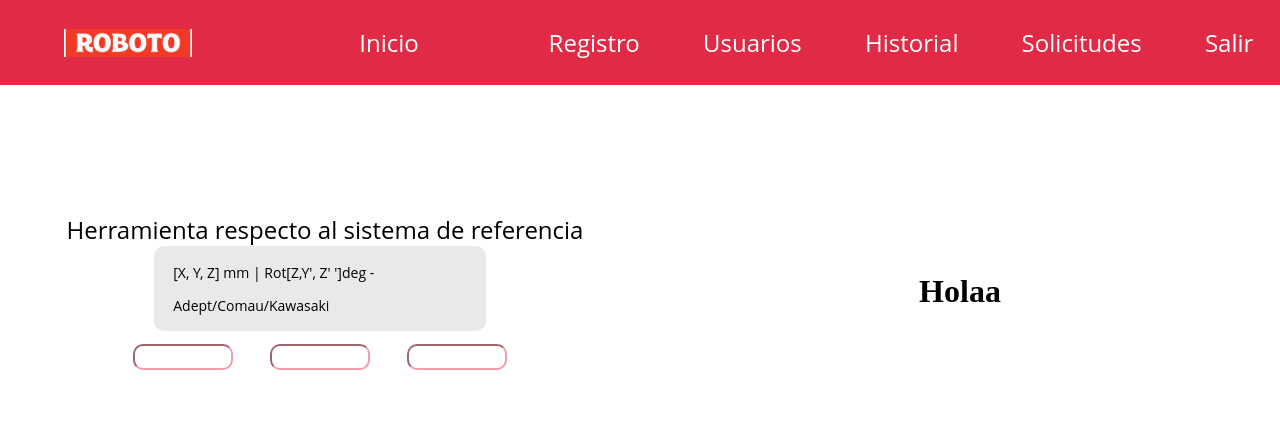
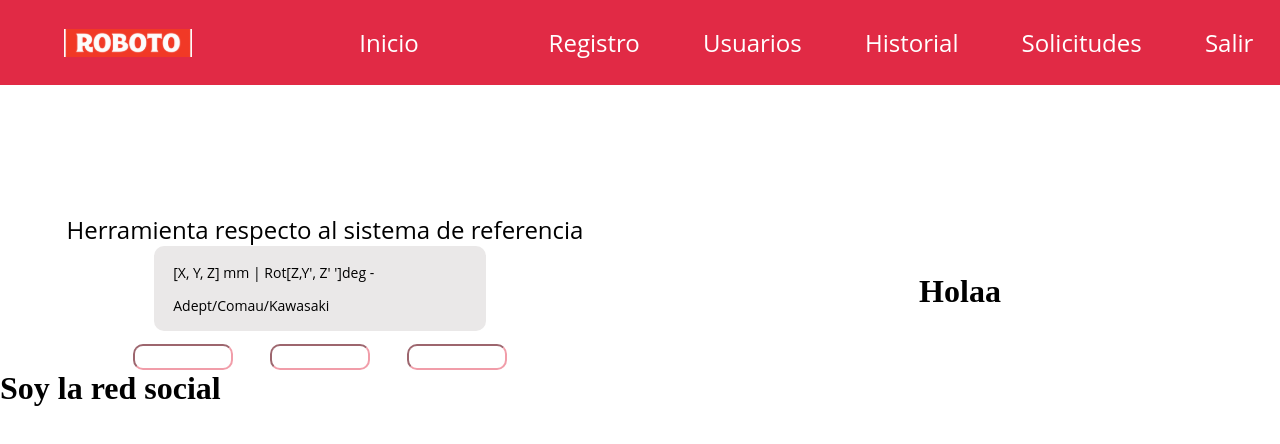
Before and after one commit to LuisAlejandro2003/Roboto, a React (Vite) app: page /PilotajesAdmin in a window 1280 px wide. Shown: the top 444 px of the page. Built offline with nearby package versions, Linux system fonts and the light colour scheme.

Commit message:
Cree el componente footer

```diff
--- a/src/assets/components/atoms/Label.jsx
+++ b/src/assets/components/atoms/Label.jsx
@@ -11,6 +11,7 @@ margin-left:10px;
 color: ${props => props.estilo ? '#000' : '#fff'};
 font-size: ${props => props.pequenio ? '14px' : '24px'};
 `;
+
 function Label({msn, estilo , pequenio}) {
     return (
         <StyledLabel estilo={estilo} pequenio={pequenio}>{msn}</StyledLabel>
--- a/src/assets/components/molecules/BodyPilotajesAdmin.jsx
+++ b/src/assets/components/molecules/BodyPilotajesAdmin.jsx
@@ -1,10 +1,7 @@
 import styled from "styled-components";
-import InputText from "../atoms/InputText";
-import SmallLabel from "../atoms/SmallLabel";
 import GroupText from "./GroupText";
 import HerramientasAdmin from "./HerramientasAdmin";
 
-import OpcionesNavAdmin from "./OpcionesNavAdmin";
 const StyledWrapperContainerLeft = styled.div`
   width: 50%;
   height: 100%;
--- /dev/null
+++ b/src/assets/components/molecules/RedesSociales.jsx
@@ -0,0 +1,7 @@
+const RedesSociales = () => {
+    return (
+        <h1>Soy la red social</h1>
+     );
+}
+
+export default RedesSociales;
--- /dev/null
+++ b/src/assets/components/organism/Fotter.jsx
@@ -0,0 +1,8 @@
+import RedesSociales from "../molecules/RedesSociales";
+const Fotter = () => {
+    return (
+        <RedesSociales></RedesSociales>
+     );
+}
+
+export default Fotter;
--- a/src/assets/pages/PilotajesAdmin.jsx
+++ b/src/assets/pages/PilotajesAdmin.jsx
@@ -1,11 +1,13 @@
 import Navbar from "../components/organism/Navbar";
 import styles from "../../assets/components/styles/PilotajesAdmin.css"
 import BodyPilotajesAdmin from "../components/organism/BodyPilotajesAdmin";
+import Fotter from "../components/organism/Fotter";
 const PilotajesAdmin = () => {
     return (
         <>
          <Navbar></Navbar>
          <BodyPilotajesAdmin></BodyPilotajesAdmin>
+         <Fotter></Fotter>
         </>
 
      );
```
